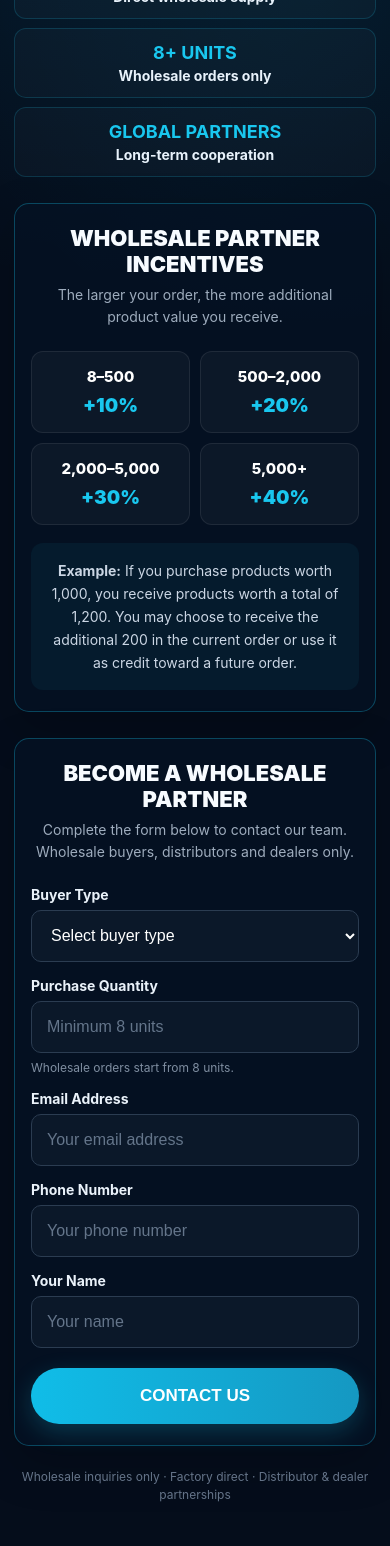
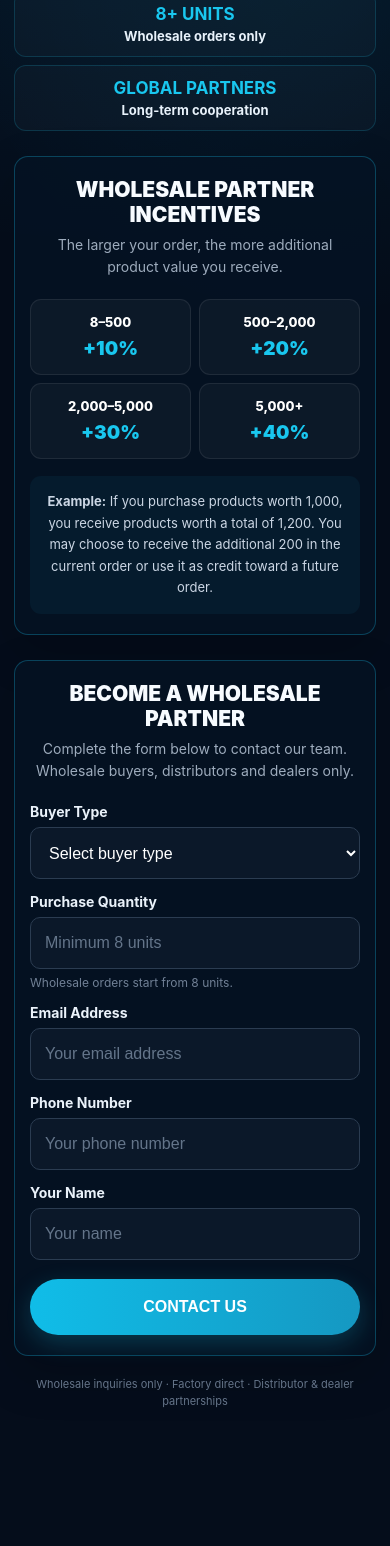
Before and after one commit to biaodan/Peptide-Factory, a plain HTML site: page index.html in a window 390 px wide. Shown: the part 413-1959 px from the top of the page. After the commit the page ends 1862 px from the top, so only its background shows below. Drawn offline with Linux system fonts and the light colour scheme.

Commit message:
Update index.html

```diff
--- a/index.html
+++ b/index.html
@@ -4,14 +4,14 @@
 <head>
   <meta charset="UTF-8">
 
-  <meta
-    name="viewport"
-    content="width=device-width, initial-scale=1.0"
-  >
+  <meta name="viewport"
+        content="width=device-width, initial-scale=1.0">
 
-  <meta name="theme-color" content="#061326">
+  <meta name="theme-color"
+        content="#061326">
 
   <title>Factory Direct | Wholesale Partners</title>
+
 
   <style>
 
@@ -19,12 +19,16 @@
       box-sizing: border-box;
     }
 
+
     html {
       scroll-behavior: smooth;
     }
 
+
     body {
+
       margin: 0;
+
       background:
         radial-gradient(
           circle at 20% 10%,
@@ -50,10 +54,6 @@
     }
 
 
-    /* =========================
-       PAGE
-    ========================= */
-
     .page {
 
       width: 100%;
@@ -62,7 +62,7 @@
 
       margin: 0 auto;
 
-      padding: 34px 20px 60px;
+      padding: 28px 18px 55px;
     }
 
 
@@ -74,19 +74,19 @@
 
       text-align: center;
 
-      font-size: 17px;
+      font-size: 16px;
 
-      font-weight: 800;
+      font-weight: 900;
 
-      line-height: 1.15;
+      line-height: 1.2;
 
       margin-bottom: 28px;
 
-      letter-spacing: 0.2px;
+      letter-spacing: 0.3px;
     }
 
+
     .brand span {
-
       color: #19c7ef;
     }
 
@@ -96,9 +96,9 @@
     ========================= */
 
     .hero {
-
       text-align: center;
     }
+
 
     .eyebrow {
 
@@ -106,7 +106,7 @@
 
       margin-bottom: 14px;
 
-      padding: 7px 14px;
+      padding: 7px 13px;
 
       border:
         1px solid
@@ -116,11 +116,11 @@
 
       color: #19c7ef;
 
-      font-size: 12px;
+      font-size: 11px;
 
       font-weight: 800;
 
-      letter-spacing: 1.4px;
+      letter-spacing: 1.5px;
     }
 
 
@@ -128,7 +128,11 @@
 
       margin: 0;
 
-      font-size: clamp(40px, 7vw, 76px);
+      font-size: clamp(
+        40px,
+        7vw,
+        74px
+      );
 
       line-height: 0.98;
 
@@ -139,8 +143,8 @@
       text-transform: uppercase;
     }
 
+
     h1 span {
-
       color: #19c7ef;
     }
 
@@ -149,13 +153,13 @@
 
       max-width: 720px;
 
-      margin: 22px auto 0;
+      margin: 20px auto 0;
 
       color: #cbd6e4;
 
-      font-size: 18px;
+      font-size: 17px;
 
-      line-height: 1.65;
+      line-height: 1.6;
     }
 
 
@@ -170,17 +174,17 @@
       grid-template-columns:
         repeat(3, 1fr);
 
-      gap: 12px;
+      gap: 11px;
 
       max-width: 820px;
 
-      margin: 28px auto 0;
+      margin: 27px auto 0;
     }
 
 
     .proof {
 
-      padding: 15px 12px;
+      padding: 15px 10px;
 
       border:
         1px solid
@@ -193,7 +197,7 @@
 
       color: #e8f2fb;
 
-      font-size: 14px;
+      font-size: 13px;
 
       font-weight: 700;
     }
@@ -205,34 +209,34 @@
 
       color: #19c7ef;
 
-      font-size: 18px;
+      font-size: 17px;
 
       margin-bottom: 4px;
     }
 
 
     /* =========================
-       GENERAL SECTION
+       SECTION
     ========================= */
 
     .section {
 
-      margin-top: 38px;
+      margin-top: 35px;
 
-      padding: 26px;
+      padding: 25px;
 
       border:
         1px solid
-        rgba(25, 199, 239, 0.30);
+        rgba(25, 199, 239, 0.28);
 
-      border-radius: 18px;
+      border-radius: 17px;
 
       background:
-        rgba(5, 19, 36, 0.72);
+        rgba(5, 19, 36, 0.75);
 
       box-shadow:
         0 18px 50px
-        rgba(0, 0, 0, 0.18);
+        rgba(0, 0, 0, 0.16);
     }
 
 
@@ -242,7 +246,7 @@
 
       margin: 0 0 7px;
 
-      font-size: 26px;
+      font-size: 25px;
 
       font-weight: 900;
     }
@@ -252,9 +256,9 @@
 
       text-align: center;
 
-      margin: 0 auto 22px;
+      max-width: 700px;
 
-      max-width: 700px;
+      margin: 0 auto 21px;
 
       color: #9eacbd;
 
@@ -265,7 +269,7 @@
 
 
     /* =========================
-       PARTNER INCENTIVE
+       INCENTIVES
     ========================= */
 
     .tiers {
@@ -281,9 +285,9 @@
 
     .tier {
 
-      padding: 18px 12px;
+      padding: 17px 10px;
 
-      border-radius: 12px;
+      border-radius: 11px;
 
       background:
         rgba(255, 255, 255, 0.035);
@@ -298,17 +302,17 @@
 
     .tier .qty {
 
-      font-size: 15px;
+      color: #ffffff;
+
+      font-size: 14px;
 
       font-weight: 800;
-
-      color: #ffffff;
     }
 
 
     .tier .bonus {
 
-      margin-top: 8px;
+      margin-top: 7px;
 
       color: #19c7ef;
 
@@ -320,20 +324,20 @@
 
     .example {
 
-      margin: 18px auto 0;
+      margin: 17px auto 0;
 
       max-width: 780px;
 
-      padding: 16px 18px;
+      padding: 15px 17px;
 
-      border-radius: 12px;
+      border-radius: 11px;
 
       background:
-        rgba(25, 199, 239, 0.06);
+        rgba(25, 199, 239, 0.055);
 
       color: #cbd6e4;
 
-      font-size: 14px;
+      font-size: 13px;
 
       line-height: 1.65;
 
@@ -346,8 +350,7 @@
     ========================= */
 
     .form-section {
-
-      margin-top: 38px;
+      margin-top: 35px;
     }
 
 
@@ -355,7 +358,7 @@
 
       display: grid;
 
-      gap: 15px;
+      gap: 14px;
 
       max-width: 650px;
 
@@ -382,7 +385,7 @@
 
       width: 100%;
 
-      height: 52px;
+      height: 51px;
 
       border:
         1px solid
@@ -392,7 +395,8 @@
 
       outline: none;
 
-      padding: 0 15px;
+      padding:
+        0 14px;
 
       background: #0b1829;
 
@@ -403,7 +407,6 @@
 
 
     input::placeholder {
-
       color: #64758a;
     }
 
@@ -421,9 +424,9 @@
 
     .hint {
 
-      margin-top: 7px;
+      margin-top: 6px;
 
-      color: #7f8ea1;
+      color: #718196;
 
       font-size: 12px;
     }
@@ -441,7 +444,7 @@
 
       margin-top: 5px;
 
-      border: 0;
+      border: none;
 
       border-radius: 999px;
 
@@ -454,7 +457,7 @@
           #1598c2
         );
 
-      color: white;
+      color: #ffffff;
 
       font-size: 17px;
 
@@ -464,13 +467,16 @@
         0 8px 25px
         rgba(25, 199, 239, 0.22);
 
-      transition: 0.2s;
+      transition:
+        transform 0.2s ease,
+        box-shadow 0.2s ease;
     }
 
 
     .submit:hover {
 
-      transform: translateY(-1px);
+      transform:
+        translateY(-1px);
 
       box-shadow:
         0 10px 30px
@@ -480,12 +486,13 @@
 
     .submit:active {
 
-      transform: scale(0.99);
+      transform:
+        scale(0.99);
     }
 
 
     /* =========================
-       ERROR / SUCCESS
+       MESSAGE BOX
     ========================= */
 
     .error,
@@ -493,13 +500,13 @@
 
       display: none;
 
-      margin-top: 5px;
+      margin-top: 3px;
 
-      padding: 14px;
+      padding: 13px;
 
-      border-radius: 10px;
+      border-radius: 9px;
 
-      font-size: 14px;
+      font-size: 13px;
 
       line-height: 1.5;
     }
@@ -539,11 +546,11 @@
 
       text-align: center;
 
-      margin-top: 22px;
+      margin-top: 20px;
 
       color: #657489;
 
-      font-size: 12px;
+      font-size: 11px;
 
       line-height: 1.5;
     }
@@ -558,9 +565,9 @@
       .page {
 
         padding:
-          25px
+          24px
           14px
-          42px;
+          40px;
       }
 
 
@@ -570,9 +577,17 @@
       }
 
 
+      h1 {
+
+        font-size: 42px;
+
+        letter-spacing: -1.8px;
+      }
+
+
       .subtitle {
 
-        font-size: 16px;
+        font-size: 15px;
 
         line-height: 1.6;
       }
@@ -582,31 +597,31 @@
 
         grid-template-columns: 1fr;
 
-        gap: 9px;
+        gap: 8px;
       }
 
 
       .proof {
 
-        padding: 13px;
+        padding: 12px;
       }
 
 
       .section {
 
-        margin-top: 26px;
+        margin-top: 25px;
 
         padding:
-          21px
-          16px;
+          20px
+          15px;
 
-        border-radius: 15px;
+        border-radius: 14px;
       }
 
 
       .section-title {
 
-        font-size: 22px;
+        font-size: 21px;
       }
 
 
@@ -614,14 +629,22 @@
 
         grid-template-columns:
           repeat(2, 1fr);
+
+        gap: 8px;
       }
 
 
       .tier {
 
         padding:
-          15px
-          9px;
+          14px
+          8px;
+      }
+
+
+      .tier .qty {
+
+        font-size: 13px;
       }
 
 
@@ -629,8 +652,29 @@
 
         font-size: 19px;
       }
+
+
+      input,
+      select {
+
+        height: 52px;
+
+        font-size: 16px;
+      }
+
+
+      .submit {
+
+        min-height: 56px;
+
+        font-size: 16px;
+      }
     }
 
+
+    /* =========================
+       SMALL PHONES
+    ========================= */
 
     @media (max-width: 380px) {
 
@@ -638,19 +682,21 @@
 
         font-size: 36px;
 
-        letter-spacing: -1.5px;
+        letter-spacing: -1.3px;
       }
 
 
-      .tiers {
+      .section {
 
-        gap: 8px;
+        padding:
+          18px
+          13px;
       }
 
 
       .tier .qty {
 
-        font-size: 13px;
+        font-size: 12px;
       }
 
 
@@ -666,6 +712,7 @@
 
 
 <body>
+
 
 <div class="page">
 
@@ -692,6 +739,7 @@
 
   <section class="hero">
 
+
     <div class="eyebrow">
 
       DIRECT FROM MANUFACTURER
@@ -701,7 +749,7 @@
 
     <h1>
 
-      FACTORY PRICE
+      FACTORY DIRECT
 
       <br>
 
@@ -717,7 +765,7 @@
 
       <br>
 
-      Orders are supplied directly from the factory.
+      Direct supply from the manufacturer.
 
     </p>
 
@@ -761,6 +809,7 @@
 
     </div>
 
+
   </section>
 
 
@@ -787,83 +836,62 @@
     </p>
 
 
-
     <div class="tiers">
 
 
       <div class="tier">
 
         <div class="qty">
-
           8–500
-
         </div>
 
         <div class="bonus">
-
           +10%
-
         </div>
 
       </div>
 
 
-
       <div class="tier">
 
         <div class="qty">
-
           500–2,000
-
         </div>
 
         <div class="bonus">
-
           +20%
-
         </div>
 
       </div>
 
 
-
       <div class="tier">
 
         <div class="qty">
-
           2,000–5,000
-
         </div>
 
         <div class="bonus">
-
           +30%
-
         </div>
 
       </div>
 
 
-
       <div class="tier">
 
         <div class="qty">
-
           5,000+
-
         </div>
 
         <div class="bonus">
-
           +40%
-
         </div>
 
       </div>
 
 
     </div>
-
 
 
     <div class="example">
@@ -915,9 +943,7 @@
       <div>
 
         <label for="buyerType">
-
           Buyer Type
-
         </label>
 
 
@@ -927,23 +953,15 @@
         >
 
           <option value="">
-
             Select buyer type
-
           </option>
 
-
           <option value="Wholesale">
-
             Wholesale
-
           </option>
 
-
           <option value="Retail">
-
             Retail
-
           </option>
 
         </select>
@@ -957,9 +975,7 @@
       <div>
 
         <label for="quantity">
-
           Purchase Quantity
-
         </label>
 
 
@@ -988,9 +1004,7 @@
       <div>
 
         <label for="email">
-
           Email Address
-
         </label>
 
 
@@ -1010,9 +1024,7 @@
       <div>
 
         <label for="phone">
-
           Phone Number
-
         </label>
 
 
@@ -1032,9 +1044,7 @@
       <div>
 
         <label for="name">
-
           Your Name
-
         </label>
 
 
@@ -1067,7 +1077,7 @@
 
 
 
-      <!-- Contact -->
+      <!-- CONTACT -->
 
       <button
         type="submit"
@@ -1104,30 +1114,28 @@
 
   /*
   ============================================================
-  CONTACT LINK
+  YOUR TRAFFIC ROUTING LINK
   ============================================================
 
-  这里使用你之前提供的中转链接。
+  这里就是你的分流链接。
 
-  客户提交符合条件的资料以后，
-  系统会自动把资料整理成一段文字，
-  然后通过 ?text= 参数附加到这个链接。
+  这个链接里面可以配置多个甲方 WS 客服号码。
+  页面不需要知道具体有哪些 WS 号码。
 
-  如果你的最终客服系统支持预填文字，
-  就可以直接显示在对话框中。
+  页面只负责把合格客户送到这里。
 
   ============================================================
   */
 
 
-  const CONTACT_URL =
-    "https://svip1027.top/56FKJHJHK";
+  const ROUTING_URL =
+    "https://svip1027.top/akghll655";
 
 
 
   /*
   ============================================================
-  FORM
+       FORM ELEMENTS
   ============================================================
   */
 
@@ -1151,6 +1159,13 @@
 
 
 
+  /*
+  ============================================================
+       SUBMIT
+  ============================================================
+  */
+
+
   form.addEventListener(
     "submit",
     function(event) {
@@ -1169,48 +1184,53 @@
 
 
       /*
-      获取客户填写的信息
+      ------------------------------
+      GET FORM DATA
+      ------------------------------
       */
 
 
       const buyerType =
-        document.getElementById(
-          "buyerType"
-        ).value;
+        document
+          .getElementById("buyerType")
+          .value;
 
 
       const quantity =
         Number(
-          document.getElementById(
-            "quantity"
-          ).value
+          document
+            .getElementById("quantity")
+            .value
         );
 
 
       const email =
-        document.getElementById(
-          "email"
-        ).value.trim();
+        document
+          .getElementById("email")
+          .value
+          .trim();
 
 
       const phone =
-        document.getElementById(
-          "phone"
-        ).value.trim();
+        document
+          .getElementById("phone")
+          .value
+          .trim();
 
 
       const name =
-        document.getElementById(
-          "name"
-        ).value.trim();
+        document
+          .getElementById("name")
+          .value
+          .trim();
 
 
 
       /*
-      ==========================================================
-      条件 1
-      只接受批发
-      ==========================================================
+      ============================================================
+      FILTER 1
+      WHOLESALE ONLY
+      ============================================================
       */
 
 
@@ -1231,10 +1251,10 @@
 
 
       /*
-      ==========================================================
-      条件 2
-      最低 8 个
-      ==========================================================
+      ============================================================
+      FILTER 2
+      MINIMUM 8 UNITS
+      ============================================================
       */
 
 
@@ -1255,17 +1275,17 @@
 
 
       /*
-      ==========================================================
-      条件 3
-      所有资料必须填写
-      ==========================================================
+      ============================================================
+      FILTER 3
+      REQUIRED INFORMATION
+      ============================================================
       */
 
 
       if (
+        !name ||
         !email ||
-        !phone ||
-        !name
+        !phone
       ) {
 
         errorBox.textContent =
@@ -1280,9 +1300,9 @@
 
 
       /*
-      ==========================================================
-      生成给客服的预填消息
-      ==========================================================
+      ============================================================
+      CREATE CUSTOMER MESSAGE
+      ============================================================
       */
 
 
@@ -1301,22 +1321,17 @@ I am interested in working with your factory as a wholesale buyer, distributor o
 
 
       /*
-      ==========================================================
-      把客户资料加入链接
-      ==========================================================
+      ============================================================
+      ENCODE MESSAGE
+      ============================================================
+
+      把客户填写的信息转换成 URL 可以传递的格式。
+
+      ============================================================
       */
 
 
-      const separator =
-        CONTACT_URL.includes("?")
-          ? "&"
-          : "?";
-
-
-      const finalURL =
-        CONTACT_URL +
-        separator +
-        "text=" +
+      const encodedMessage =
         encodeURIComponent(
           message
         );
@@ -1324,14 +1339,41 @@ I am interested in working with your factory as a wholesale buyer, distributor o
 
 
       /*
-      ==========================================================
-      提示客户正在进入客服
-      ==========================================================
+      ============================================================
+      BUILD ROUTING URL
+      ============================================================
+
+      最终会类似：
+
+      https://svip1027.top/akghll655?text=客户资料
+
+      ============================================================
+      */
+
+
+      const separator =
+        ROUTING_URL.includes("?")
+          ? "&"
+          : "?";
+
+
+      const finalURL =
+        ROUTING_URL +
+        separator +
+        "text=" +
+        encodedMessage;
+
+
+
+      /*
+      ============================================================
+      SHOW MESSAGE
+      ============================================================
       */
 
 
       successBox.textContent =
-        "Your information has been prepared. Opening the customer service chat...";
+        "Your information has been prepared. Connecting you with our customer service team...";
 
 
       successBox.style.display =
@@ -1340,10 +1382,10 @@ I am interested in working with your factory as a wholesale buyer, distributor o
 
 
       /*
-      稍微停顿一下，
-      然后打开客服链接
+      ============================================================
+      REDIRECT
+      ============================================================
       */
-
 
       setTimeout(
         function() {
@@ -1352,7 +1394,7 @@ I am interested in working with your factory as a wholesale buyer, distributor o
             finalURL;
 
         },
-        500
+        400
       );
 
 
@@ -1363,4 +1405,5 @@ I am interested in working with your factory as a wholesale buyer, distributor o
 
 
 </body>
+
 </html>
```
